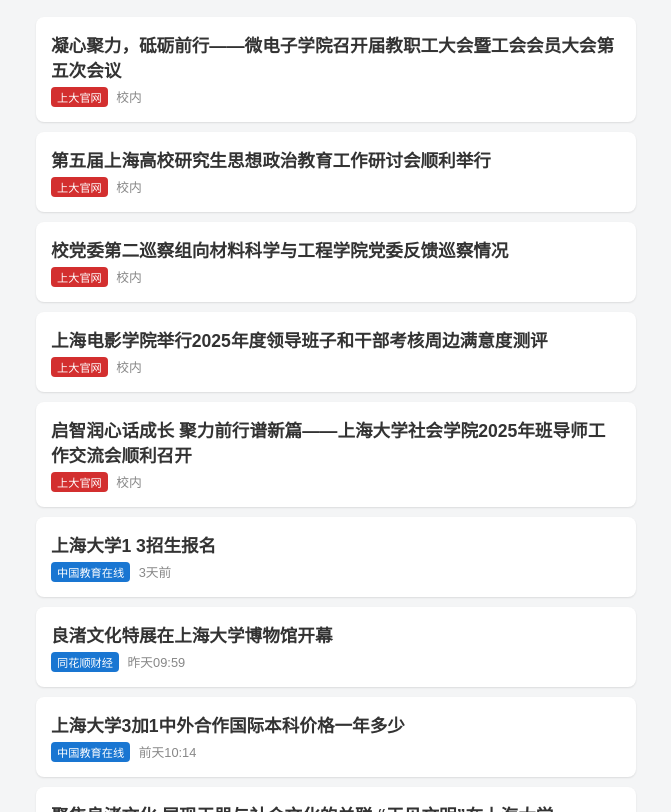
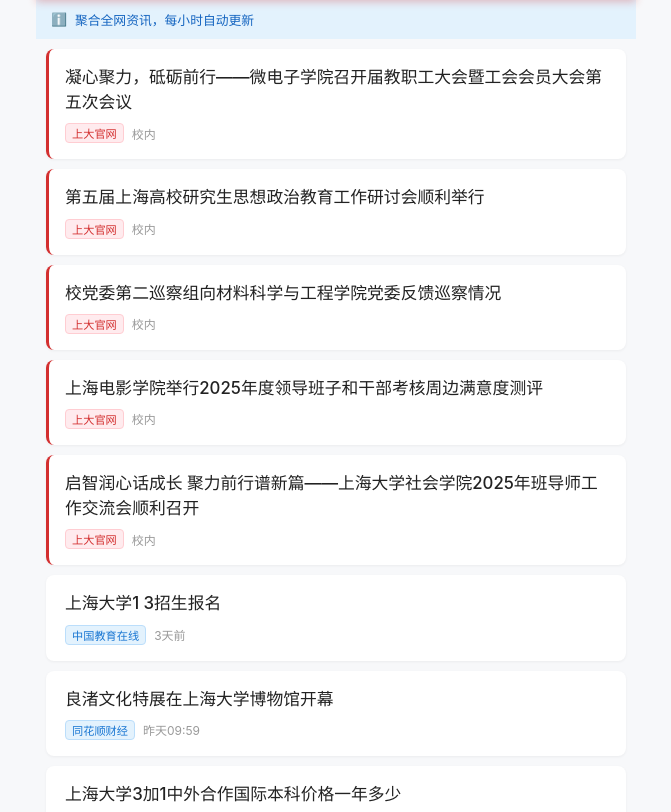
Before and after one commit to ZENGJUN2004/shu-toutiao, a plain HTML site: page index.html in a window 1280 px wide. Shown: the part 58-870 px from the top of the page, without its empty margins (304-975 px from the left). Drawn offline with Linux system fonts and the light colour scheme.

Commit message:
Update UI

```diff
--- a/index.html
+++ b/index.html
@@ -2,83 +2,132 @@
 <html lang="zh-CN">
 <head>
     <meta charset="UTF-8">
-    <meta name="viewport" content="width=device-width, initial-scale=1.0">
-    <title>上大头条 | 调试模式</title>
+    <meta name="viewport" content="width=device-width, initial-scale=1.0, maximum-scale=1.0, user-scalable=no">
+    <title>上大头条 | 实时舆情聚合</title>
     <style>
-        body { font-family: sans-serif; max-width: 600px; margin: 20px auto; background: #f4f5f6; }
-        .card { background: white; padding: 15px; margin-bottom: 10px; border-radius: 8px; box-shadow: 0 1px 2px rgba(0,0,0,0.1); }
-        .title { font-weight: bold; font-size: 1.1rem; color: #333; text-decoration: none; display: block; margin-bottom: 5px;}
-        .meta { font-size: 0.8rem; color: #888; }
-        .debug-box { background: #333; color: #0f0; padding: 15px; border-radius: 5px; font-family: monospace; margin-bottom: 20px; font-size: 0.9rem; }
-        .source-tag { display: inline-block; padding: 2px 6px; border-radius: 4px; color: white; margin-right: 5px; font-size: 0.7rem;}
-        .bg-red { background: #d32f2f; } /* 官网 */
-        .bg-blue { background: #1976d2; } /* 媒体 */
+        /* --- 基础样式 --- */
+        :root { --primary: #d32f2f; --bg: #f7f8fa; --card-bg: #fff; --text: #333; --meta: #999; }
+        body { margin: 0; padding: 0; font-family: -apple-system, BlinkMacSystemFont, "Segoe UI", Roboto, Helvetica, Arial, sans-serif; background-color: var(--bg); color: var(--text); -webkit-font-smoothing: antialiased; }
+
+        /* 容器 */
+        .container { max-width: 600px; margin: 0 auto; min-height: 100vh; background: var(--bg); display: flex; flex-direction: column; }
+
+        /* 顶部导航 */
+        .header { background: var(--primary); color: #fff; padding: 15px; position: sticky; top: 0; z-index: 999; box-shadow: 0 2px 8px rgba(211, 47, 47, 0.3); display: flex; justify-content: space-between; align-items: center; }
+        .header h1 { margin: 0; font-size: 1.2rem; font-weight: 700; letter-spacing: 1px; }
+        .update-badge { font-size: 0.75rem; background: rgba(255,255,255,0.2); padding: 3px 8px; border-radius: 12px; }
+
+        /* 提示条 */
+        .notice { background: #e3f2fd; color: #1565c0; font-size: 0.8rem; padding: 10px 15px; display: flex; align-items: center; gap: 8px; }
+        .notice::before { content: "ℹ️"; }
+
+        /* 新闻列表 */
+        .feed { padding: 10px; flex: 1; }
+
+        /* 卡片设计 */
+        .card { background: var(--card-bg); border-radius: 8px; padding: 16px; margin-bottom: 10px; box-shadow: 0 1px 3px rgba(0,0,0,0.05); text-decoration: none; display: block; color: inherit; transition: transform 0.1s; border-left: 3px solid transparent; }
+        .card:active { background: #fafafa; transform: scale(0.99); }
+
+        .card-title { font-size: 1.05rem; line-height: 1.5; font-weight: 500; margin-bottom: 8px; color: #222; display: -webkit-box; -webkit-line-clamp: 2; -webkit-box-orient: vertical; overflow: hidden; }
+
+        .card-meta { display: flex; align-items: center; font-size: 0.75rem; color: var(--meta); gap: 8px; }
+
+        /* 标签颜色系统 */
+        .tag { padding: 1px 6px; border-radius: 4px; font-weight: 500; font-size: 0.7rem; }
+        /* 官网 - 红色 */
+        .tag.official { color: #d32f2f; background: #ffebee; border: 1px solid #ffcdd2; }
+        /* 媒体 - 蓝色 */
+        .tag.media { color: #1976d2; background: #e3f2fd; border: 1px solid #bbdefb; }
+        /* 视频 - 橙色 */
+        .tag.video { color: #f57c00; background: #fff3e0; border: 1px solid #ffe0b2; }
+        /* 论坛 - 绿色 */
+        .tag.forum { color: #388e3c; background: #e8f5e9; border: 1px solid #c8e6c9; }
+
+        /* 底部 */
+        .footer { text-align: center; padding: 30px; color: #ccc; font-size: 0.75rem; }
+
+        /* 加载与空状态 */
+        .status-msg { text-align: center; padding: 40px; color: #999; font-size: 0.9rem; }
     </style>
 </head>
 <body>
 
-    <h2>上大头条 (调试模式)</h2>
+<div class="container">
+    <header class="header">
+        <h1>上大头条</h1>
+        <div class="update-badge" id="update-time">更新中...</div>
+    </header>
 
-    <div id="debug-console" class="debug-box">正在自检...</div>
+    <div class="notice">
+        聚合全网资讯，每小时自动更新
+    </div>
 
-    <div id="news-list"></div>
+    <div class="feed" id="news-feed">
+        <div class="status-msg">正在连接云端数据...</div>
+    </div>
 
-    <script src="data.js"></script>
+    <div class="footer">
+        Powered by SHU Digital Humanities Lab
+    </div>
+</div>
 
-    <script>
-        const debugBox = document.getElementById('debug-console');
-        const newsList = document.getElementById('news-list');
+<script src="data.js"></script>
 
-        function log(msg) {
-            debugBox.innerHTML += ">> " + msg + "<br>";
+<script>
+    document.addEventListener('DOMContentLoaded', () => {
+        const feed = document.getElementById('news-feed');
+        const timeBadge = document.getElementById('update-time');
+
+        // 1. 检查数据是否存在
+        if (typeof window.SHU_DATA === 'undefined' || !window.SHU_DATA.news) {
+            feed.innerHTML = `
+                <div class="status-msg">
+                    ⚠️ 暂无数据<br><br>
+                    <small>如果是刚部署到 GitHub，请等待 15-30 分钟让爬虫首次运行。</small>
+                </div>
+            `;
+            return;
         }
 
-        try {
-            log("第一步：检查 data.js 是否加载...");
+        // 2. 更新时间
+        // 只显示时间部分 (HH:MM) 让界面更清爽
+        const fullTime = window.SHU_DATA.update_time || "";
+        const shortTime = fullTime.split(" ")[1] || fullTime;
+        timeBadge.textContent = shortTime + " 更新";
 
-            if (typeof window.SHU_DATA === 'undefined') {
-                log("❌ 失败：浏览器没找到 window.SHU_DATA。");
-                log("原因可能为：");
-                log("1. data.js 文件不在 index.html 旁边。");
-                log("2. data.js 文件里有语法错误。");
-                throw new Error("数据未加载");
-            }
+        // 3. 渲染列表
+        feed.innerHTML = ''; // 清空加载提示
 
-            log("✅ 成功：找到数据对象。");
-            log("更新时间: " + window.SHU_DATA.update_time);
-            log("抓取数量: " + window.SHU_DATA.news.length + " 条");
+        window.SHU_DATA.news.forEach(item => {
+            // 智能标签逻辑
+            let tagType = 'media';
+            let tagName = item.source || '互联网';
 
-            log("第二步：开始渲染新闻...");
+            if (tagName.includes('官网') || tagName.includes('上大')) { tagType = 'official'; }
+            else if (tagName.includes('Bilibili') || tagName.includes('视频')) { tagType = 'video'; }
+            else if (tagName.includes('知乎') || tagName.includes('微博') || tagName.includes('贴吧')) { tagType = 'forum'; }
 
-            if (window.SHU_DATA.news.length === 0) {
-                log("⚠️ 警告：数据列表是空的 (news is empty)。");
-            }
+            // 创建卡片
+            const card = document.createElement('a');
+            card.className = 'card';
+            card.href = item.url;
+            card.target = "_blank"; // 在新窗口打开
 
-            window.SHU_DATA.news.forEach(item => {
-                const div = document.createElement('div');
-                div.className = 'card';
+            // 针对“左边框颜色”做一点动态效果
+            if(tagType === 'official') card.style.borderLeftColor = '#d32f2f';
+            if(tagType === 'video') card.style.borderLeftColor = '#f57c00';
 
-                // 简单的颜色区分
-                let colorClass = 'bg-blue';
-                if(item.source.includes('官网') || item.source.includes('上大')) colorClass = 'bg-red';
+            card.innerHTML = `
+                <div class="card-title">${item.title}</div>
+                <div class="card-meta">
+                    <span class="tag ${tagType}">${tagName}</span>
+                    <span>${item.time}</span>
+                </div>
+            `;
+            feed.appendChild(card);
+        });
+    });
+</script>
 
-                div.innerHTML = `
-                    <a href="${item.url}" target="_blank" class="title">${item.title}</a>
-                    <div class="meta">
-                        <span class="source-tag ${colorClass}">${item.source}</span>
-                        ${item.time}
-                    </div>
-                `;
-                newsList.appendChild(div);
-            });
-
-            log("✅ 渲染完成！如果下面有白框，说明成功了。");
-            // 3秒后隐藏调试框，让界面变干净
-            setTimeout(() => { debugBox.style.display = 'none'; }, 5000);
-
-        } catch (e) {
-            log("❌ 发生严重错误: " + e.message);
-        }
-    </script>
 </body>
 </html>
```
